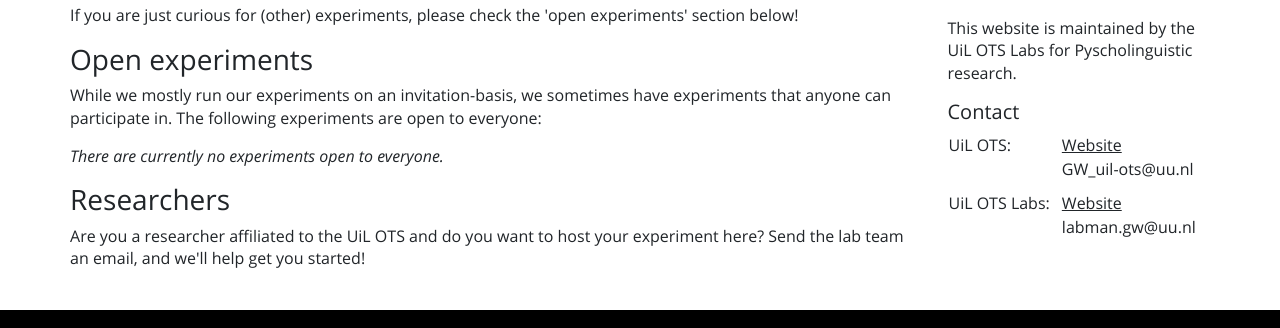
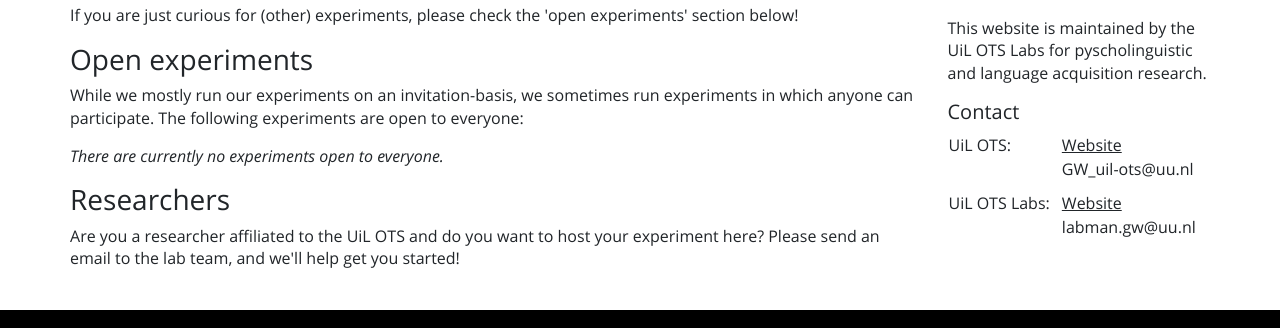
Before and after one commit to UiL-OTS-labs-backoffice/web-experiment-index, a plain HTML site: page index.html in a window 1280 px wide. Shown: the part 196-524 px from the top of the page. Drawn offline with Linux system fonts and the light colour scheme.

Commit message:
Added changes as suggested by Desiree

```diff
--- a/index.html
+++ b/index.html
@@ -71,8 +71,8 @@
                 </p>
 
                 <h3>Open experiments</h3>
-                <p>While we mostly run our experiments on an invitation-basis, we sometimes have experiments that anyone
-                    can participate in. The following experiments are open to everyone:</p>
+                <p>While we mostly run our experiments on an invitation-basis, we sometimes run experiments in which
+                    anyone can participate. The following experiments are open to everyone:</p>
                 <p>
                     <i>There are currently no experiments open to everyone.</i>
                 </p>
@@ -81,8 +81,8 @@
                     Researchers
                 </h3>
                 <p>
-                    Are you a researcher affiliated to the UiL OTS and do you want to host your experiment here? Send the lab
-                    team an email, and we'll help get you started!
+                    Are you a researcher affiliated to the UiL OTS and do you want to host your experiment here? Please
+                    send an email to the lab team, and we'll help get you started!
                 </p>
             </div>
 
@@ -93,7 +93,8 @@
                     The UiL OTS is the home of linguistic and communications research at Utrecht University.
                 </p>
                 <p>
-                    This website is maintained by the UiL OTS Labs for Pyscholinguistic research.
+                    This website is maintained by the UiL OTS Labs for pyscholinguistic and language acquisition
+                    research.
                 </p>
                 <h5>Contact</h5>
                 <table class="w-100">
```
